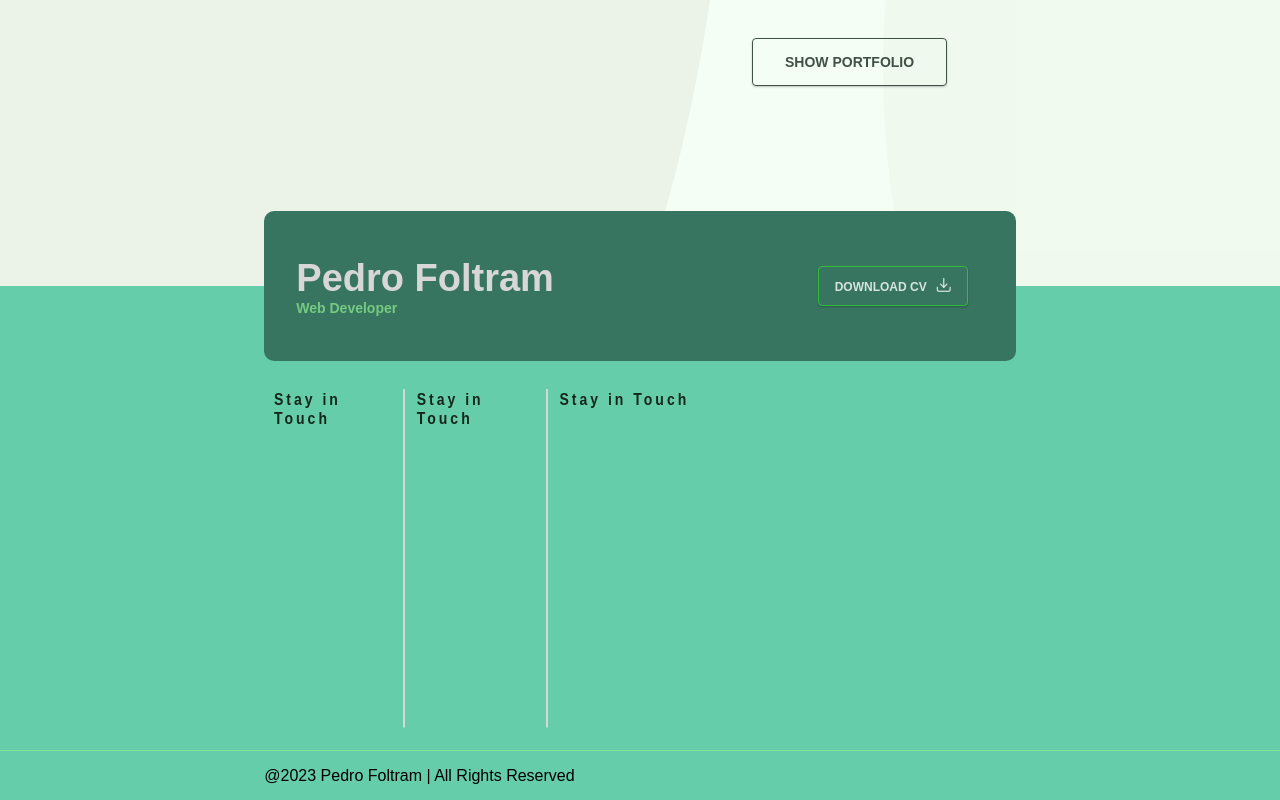
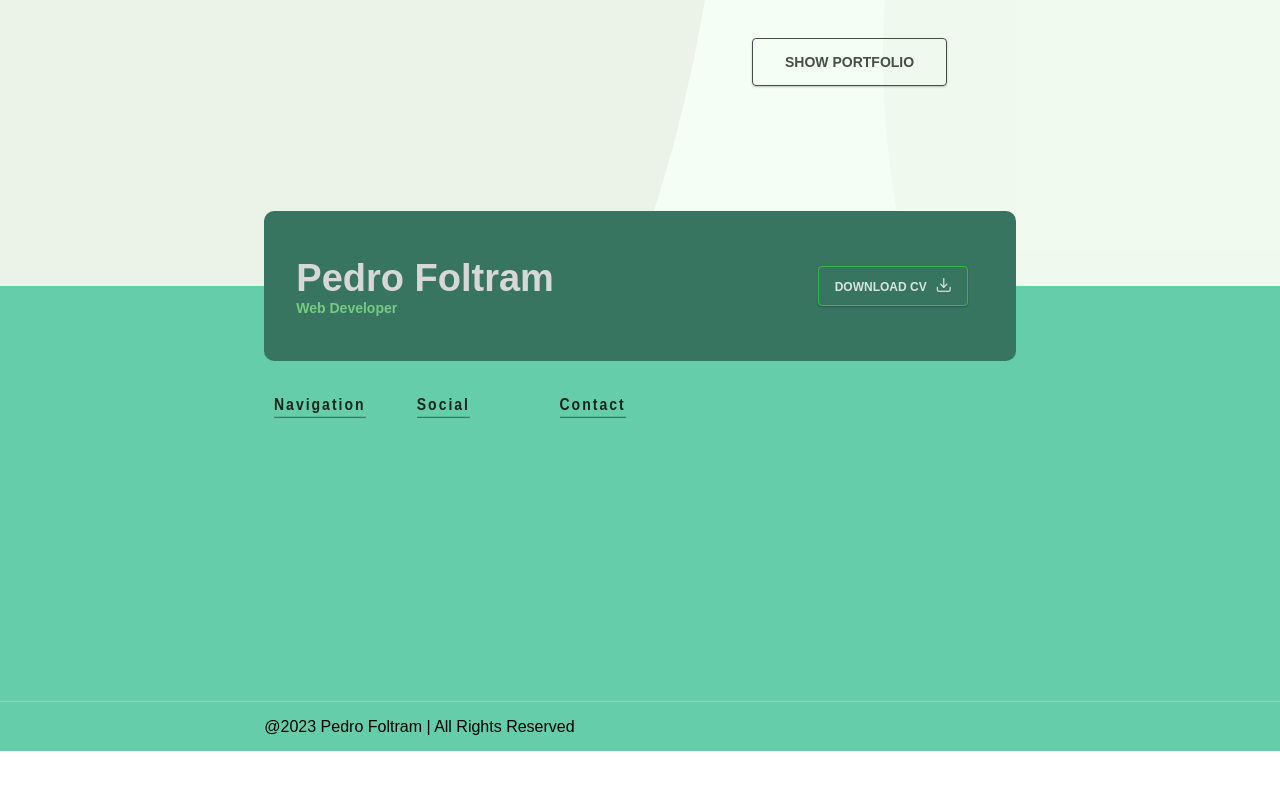
Before and after one commit to pedroaugustofb/repository, a React (Create React App) app: page / in a window 1280 px wide. Shown: the part 1563-2363 px from the top of the page. After the commit the page ends 2314 px from the top, so only its background shows below. Built offline with nearby package versions, Linux system fonts and the light colour scheme.

Commit message:
saving work on footer

```diff
--- a/src/components/footer/Footer.tsx
+++ b/src/components/footer/Footer.tsx
@@ -40,13 +40,13 @@ const Footer = () => {
         </ContactMeContainer>
         <ContentContainer>
             <ContentItem>
-                <h6>{language === 'PT-BR' ? "Continue em Contato" : "Stay in Touch"}</h6>
+                <h6>{language === 'PT-BR' ? "Navegação" : "Navigation"}</h6>
             </ContentItem>
             <ContentItem>
-                <h6>{language === 'PT-BR' ? "Continue em Contato" : "Stay in Touch"}</h6>
+                <h6>{language === 'PT-BR' ? "Redes Sociais" : "Social"}</h6>
             </ContentItem>
             <ContentItem>
-                <h6>{language === 'PT-BR' ? "Continue em Contato" : "Stay in Touch"}</h6>
+                <h6>{language === 'PT-BR' ? " Contato" : "Contact"}</h6>
             </ContentItem>
         </ContentContainer>
         <AllRightsReservedContainer>
--- a/src/components/footer/style.tsx
+++ b/src/components/footer/style.tsx
@@ -96,7 +96,8 @@ align-items: center;
 
 export const ContentContainer = styled(Container)`
 width: 58.7%;
-height: 282px;
+height: fit-content;
+min-height: 233px;
 display: grid;
 grid-template-columns: repeat(auto-fill, 19%);
 grid-template-rows: 100%;
@@ -111,7 +112,7 @@ grid-template-rows: 100%;
 }
 
 div{
-   border-right: 2px solid #d7d7d7;
+   //border-right: 2px solid #d7d7d7;
    margin-right: 1%;
 
 }
@@ -125,9 +126,13 @@ div:last-child{
 export const ContentItem = styled.div`
 padding-left: 10px;
 h6{
-    letter-spacing: 3px;
+    letter-spacing: 2px;
     font-size: 14px;
     color: #14261C;
+    border-bottom: 1px solid #387560;
+    width: fit-content;
+    padding-bottom: 3px;
+    font-family: 'Karla', sans-serif;
 }
 
 
```
